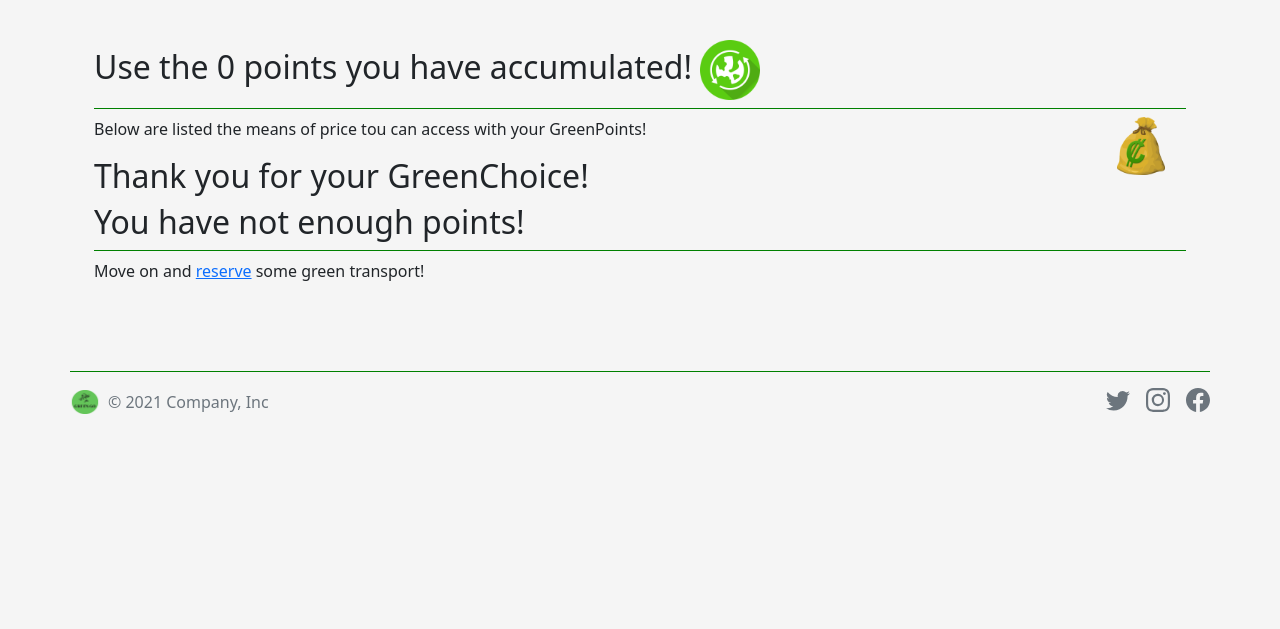
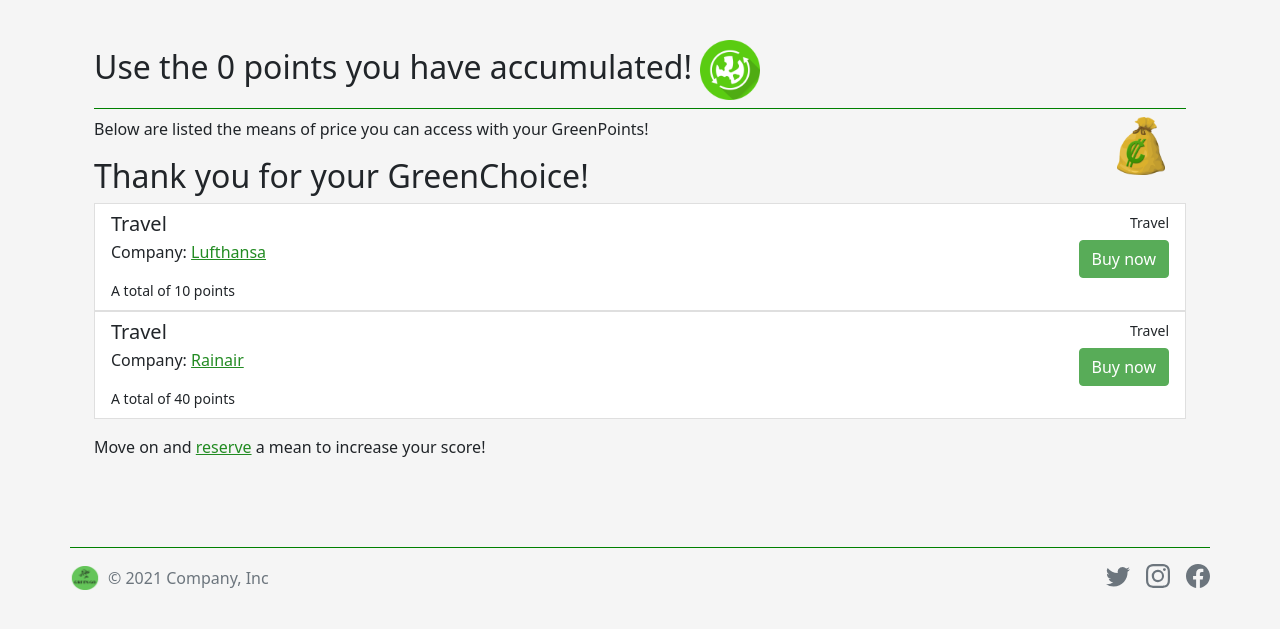
Before and after one commit to filippomattio/GreenGo, a Flask app: page /prize in a window 1280 px wide. Shown: the part 56-685 px from the top of the page. Run offline with Flask 2, Linux system fonts and the light colour scheme; a user stored in the database is signed in; data comes from the database, SQL or seed files in the repository; both versions use the stored data as it was after the commit.

Commit message:
layout + risolta roba prenotazione in corso

```diff
--- a/GOGREEN-DEF/app.py
+++ b/GOGREEN-DEF/app.py
@@ -502,14 +502,15 @@ def confront_price():
 @app.route('/prize', methods=['POST', 'GET'])
 def prize():
     if 'email' not in session:
-        return redirect(url_for('login_page'))
-    user = User.query.filter_by(email=session['email']).first()
+        points=0
+        flag = False
+    else:
+        user = User.query.filter_by(email=session['email']).first()
+        points=user.points
+        flag = True
     form = PrizeForm()
-    flag = True
     ord = Prize.query.filter_by().order_by(Prize.points).all()
-    if user.points < ord[0].points:
-        flag = False
-    return render_template('prize.html', ord=ord, form=form, user=user, flag=flag)
+    return render_template('prize.html', ord=ord, form=form, points=points, flag=flag)
 
 
 @app.route('/prize/<string:name>/<string:company>', methods=['POST', 'GET'])
@@ -522,7 +523,7 @@ def prize2(name, company):
     ord = Prize.query.filter_by(company=company, name=name).order_by(desc(Prize.points)).first()
     user.points = user.points - ord.points
     try:
-        send_mail(session['email'], "Coupon buyed", "mailPrize", points=user.points, company=company, name_coupon=name,
+        send_mail(session['email'], "Coupon bought", "mailPrize", points=user.points, company=company, name_coupon=name,
                   name_user=user.name)
     except:
         return redirect(url_for('homepage'))
--- a/GOGREEN-DEF/templates/footers.html
+++ b/GOGREEN-DEF/templates/footers.html
@@ -45,10 +45,16 @@
           font-size: 3.5rem;
         }
       }
+      a{
+          color: forestgreen;
+      }
+      a:hover{
+          color: darkgreen;
+      }
        .pt-3{
           padding-top: 4rem!important;
       }
-      .btn-primary{
+      .btn-primary, .btn-secondary, .btn-primary.disabled{
           background-color: green;
           border-color: green;
       }
@@ -139,7 +145,7 @@
             <a class="nav-link {% if 'email' not in session %}disabled{% endif %}" href="/logout">Logout</a>
           </li>
           <li class="nav-item">
-            <a class="nav-link {% if 'email' not in session %}disabled{% endif %}" href="/prize">Prize</a>
+            <a class="nav-link" href="/prize">Prize</a>
           </li>
             <li class="nav-item">
             <a class="nav-link {% if 'email' not in session %}disabled{% endif %}" href="/settings">Settings</a>
--- a/GOGREEN-DEF/templates/home.html
+++ b/GOGREEN-DEF/templates/home.html
@@ -99,7 +99,7 @@
     <div class="row featurette">
       <div class="col-md-7 order-md-2">
         <h2 class="featurette-heading">Increase your score!</h2>
-        <p class="lead">Reserve a green mean of transport to increase your pointage and <a href="/prize">earn coupons</a>.</p>
+          <p class="lead"><a href="/reserve">Reserve</a> a green mean of transport to increase your pointage and <a href="/prize">earn fantastic coupons</a>.</p>
       </div>
       <div class="col-md-5 order-md-1">
         <svg class="bd-placeholder-img bd-placeholder-img-lg featurette-image img-fluid mx-auto" width="500" height="500" xmlns="http://www.w3.org/2000/svg" role="img" aria-label="Placeholder: 500x500" preserveAspectRatio="xMidYMid slice" focusable="false"><title>Placeholder</title>
--- a/GOGREEN-DEF/templates/prize.html
+++ b/GOGREEN-DEF/templates/prize.html
@@ -4,18 +4,22 @@
     <div class="container px-4 py-5">
 
 
-
-<h2 class="pb-2 border-bottom">Use the {{ user.points }} points you have accumulated!<img src="/static/prize-2.png" width="60px" height="auto" class="mx-2"/></h2>
+{% if flag==True %}
+<h2 class="pb-2 border-bottom">Use the {{ points }} points you have accumulated!<img src="/static/prize-2.png" width="60px" height="auto" class="mx-2"/></h2>
+    {% endif %}
+    {% if flag==False %}
+        <h2>You are not registered!</h2>
+<p class="pb-2 border-bottom">Move on and <a href="/registration">register now</a> to obtain fantastic gifts!</p>
+    {% endif %}
     <div class="row">
         <div class="col-md-11">
-<p>Below are listed the means of price tou can access with your GreenPoints!</p>
+<p>Below are listed the means of price you can access with your GreenPoints!</p>
 <h2>Thank you for your GreenChoice!</h2>
             </div>
         <div class="col-1">
             <img src="/static/points.png" width="70%" height="auto" class="none"/>
         </div>
 </div>
- {% if flag==True %}
 <div class="list-group">
 {% for sc in ord %}
     <div class="row">
@@ -29,11 +33,11 @@
     <p class="mb-1">Company: <a href="https://www.{{ sc.company }}.com">{{ sc.company }}</a></p>
             <form method="post" action="/prize/{{ sc.name }}/{{ sc.company }}">
     {{ form.hidden_tag() }}
-            {% if user.points < sc.points %}
+            {% if points < sc.points %}
           {{ form.submit(class='btn btn-primary disabled')}}
 
     {% endif %}
-        {% if user.points>=sc.points %}
+        {% if points>=sc.points %}
           {{ form.submit(class='btn btn-primary')}}
 
     {% endif %}
@@ -48,14 +52,12 @@
 
 {% endfor %}
 </div>
-{% endif %}
+    {% if flag == True %}
+    <p class="mt-3">Move on and <a href="/reserve">reserve</a> a mean to increase your score!</p>
+    {% endif %}
 
 
-    {% if flag==False %}
-      <h2 class="pb-2 border-bottom">You have not enough points!</h2>
-<p>Move on and <a href="/reserve">reserve</a> some green transport!</p>
 
-    {% endif %}
 
 
 
--- a/GOGREEN-DEF/templates/reserve.html
+++ b/GOGREEN-DEF/templates/reserve.html
@@ -6,7 +6,7 @@
 
 
 {% if tot>0 %}
-<h2 class="pb-2 border-bottom">Reserve your green mean of transport!<img src="/static/map-car.png" width="60px" height="auto" class="mx-2"/><img src="/static/map-bicycle.png" width="60px" height="auto" class="mx-2"/><img src="/static/map-moto.png" width="60px" height="auto" class="mx-2"/><img src="/static/map-scooter.png" width="60px" height="auto" class="mx-2"/></h2>
+<h2 class="pb-2 border-bottom">Hi {{ user.name }}, reserve your green mean of transport!<img src="/static/map-car.png" width="60px" height="auto" class="mx-2"/><img src="/static/map-bicycle.png" width="60px" height="auto" class="mx-2"/><img src="/static/map-moto.png" width="60px" height="auto" class="mx-2"/><img src="/static/map-scooter.png" width="60px" height="auto" class="mx-2"/></h2>
     <div class="row">
     <div class="col-md-10">
 <p>Below are listed the means of transport you can drive in order of price.</p>
```
Also changed, not shown: GOGREEN-DEF/static/turin.jpg, GOGREEN-DEF/static/turin2.jpg (deleted), GOGREEN-DEF/static/turin3.jpg (deleted), GOGREEN-DEF/website_flask.db.
